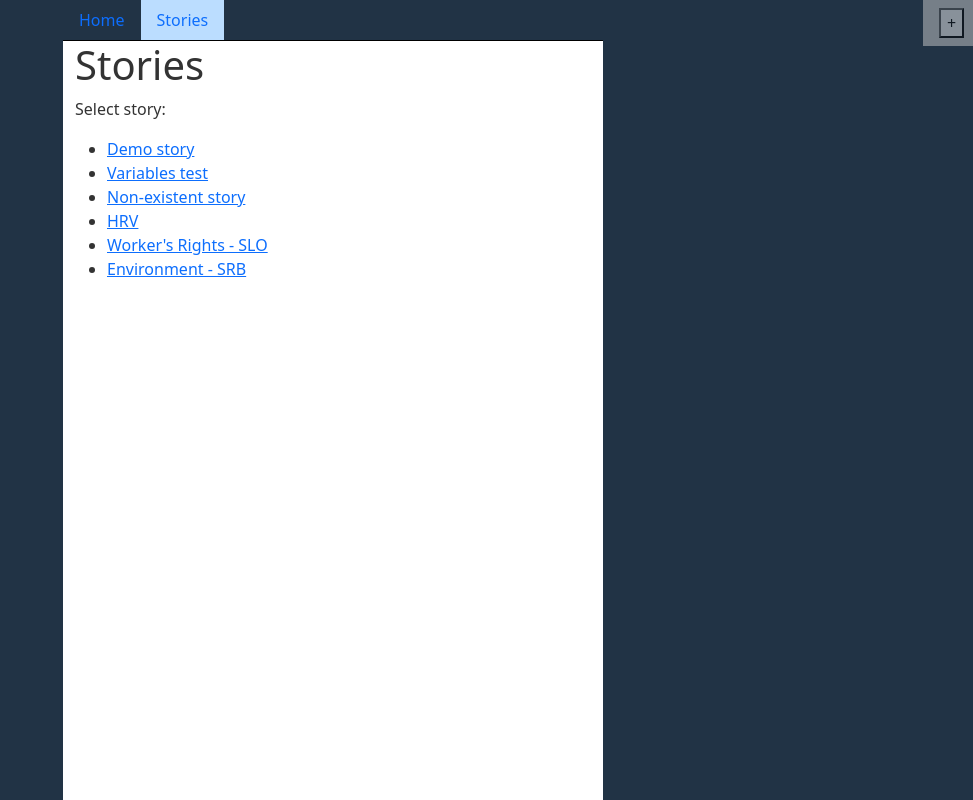
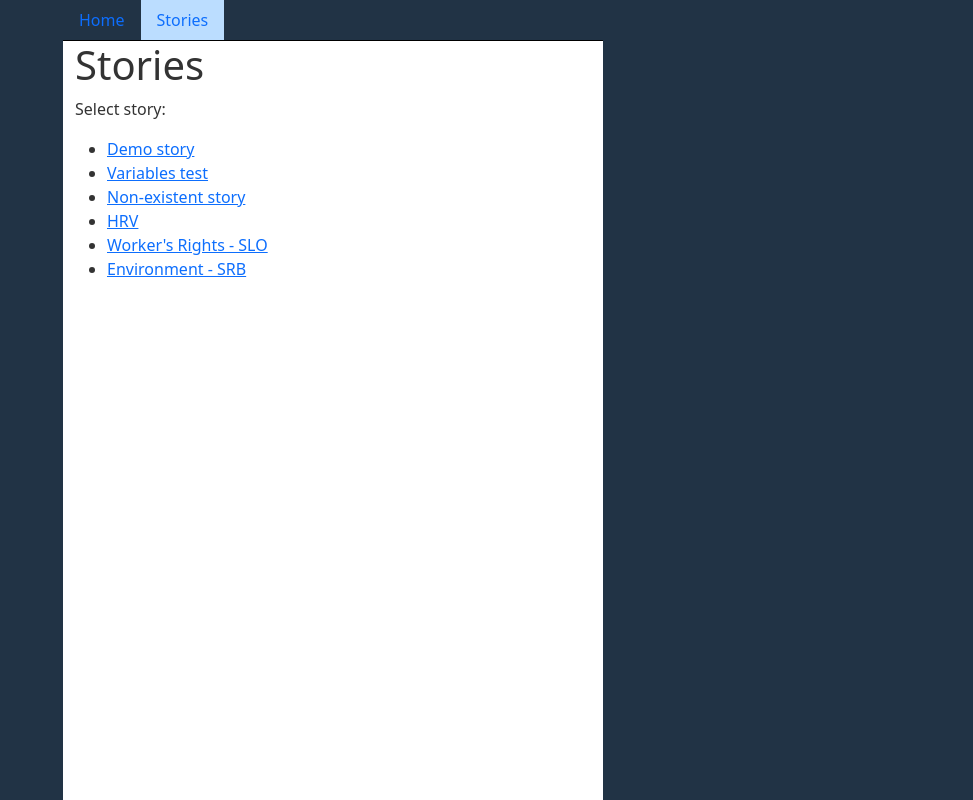
Before and after one commit to danesjenovdan/stop-your-government, a React (Vite) app: page /stories in a window 1280 px wide. Shown: the whole page, without its empty margins (307-1280 px from the left). Built offline with nearby package versions, Linux system fonts and the light colour scheme.

Commit message:
move variables debug component

```diff
--- a/src/components/Header.jsx
+++ b/src/components/Header.jsx
@@ -1,6 +1,5 @@
 import React from 'react';
 import { NavLink } from 'react-router-dom';
-import { VariablesDebug } from './VariablesDebug.jsx';
 import styles from './Header.module.scss';
 
 export const Header = () => (
@@ -13,6 +12,5 @@ export const Header = () => (
         Stories
       </NavLink>
     </nav>
-    <VariablesDebug />
   </header>
 );
--- a/src/pages/Story.jsx
+++ b/src/pages/Story.jsx
@@ -2,6 +2,7 @@ import React from 'react';
 import { useQuery, useStoryJson } from '../utils/hooks.js';
 import { ChatContainer } from '../components/ChatContainer.jsx';
 import { StoryChats } from '../components/StoryChats.jsx';
+import { VariablesDebug } from '../components/VariablesDebug.jsx';
 import {
   CHARACTERS,
   CHARACTERS_HRV,
@@ -27,6 +28,7 @@ export const Story = () => {
 
   return (
     <div className="container">
+      <VariablesDebug />
       {(() => {
         if (loading) {
           return <h2>Loading story ...</h2>;
```
